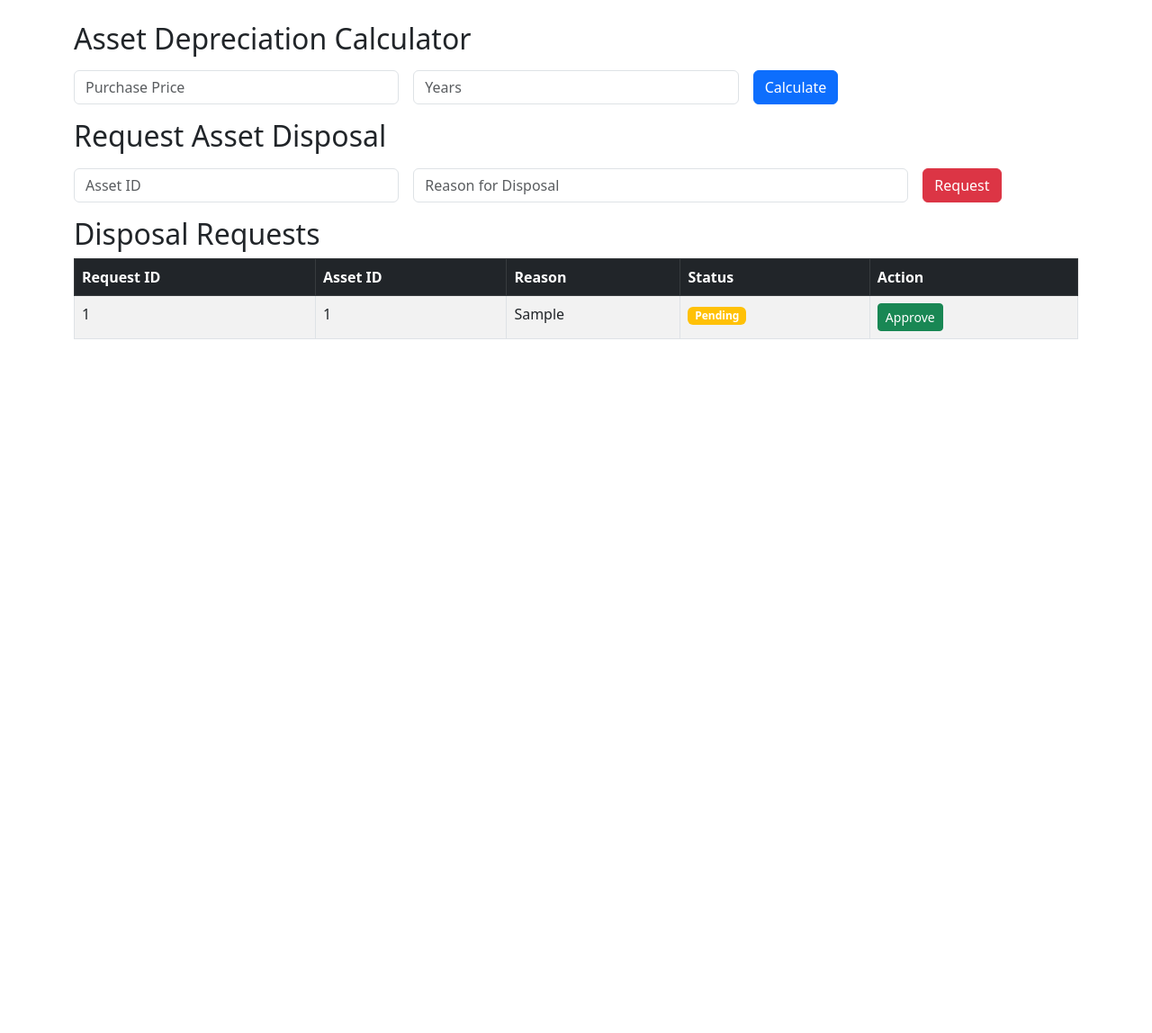
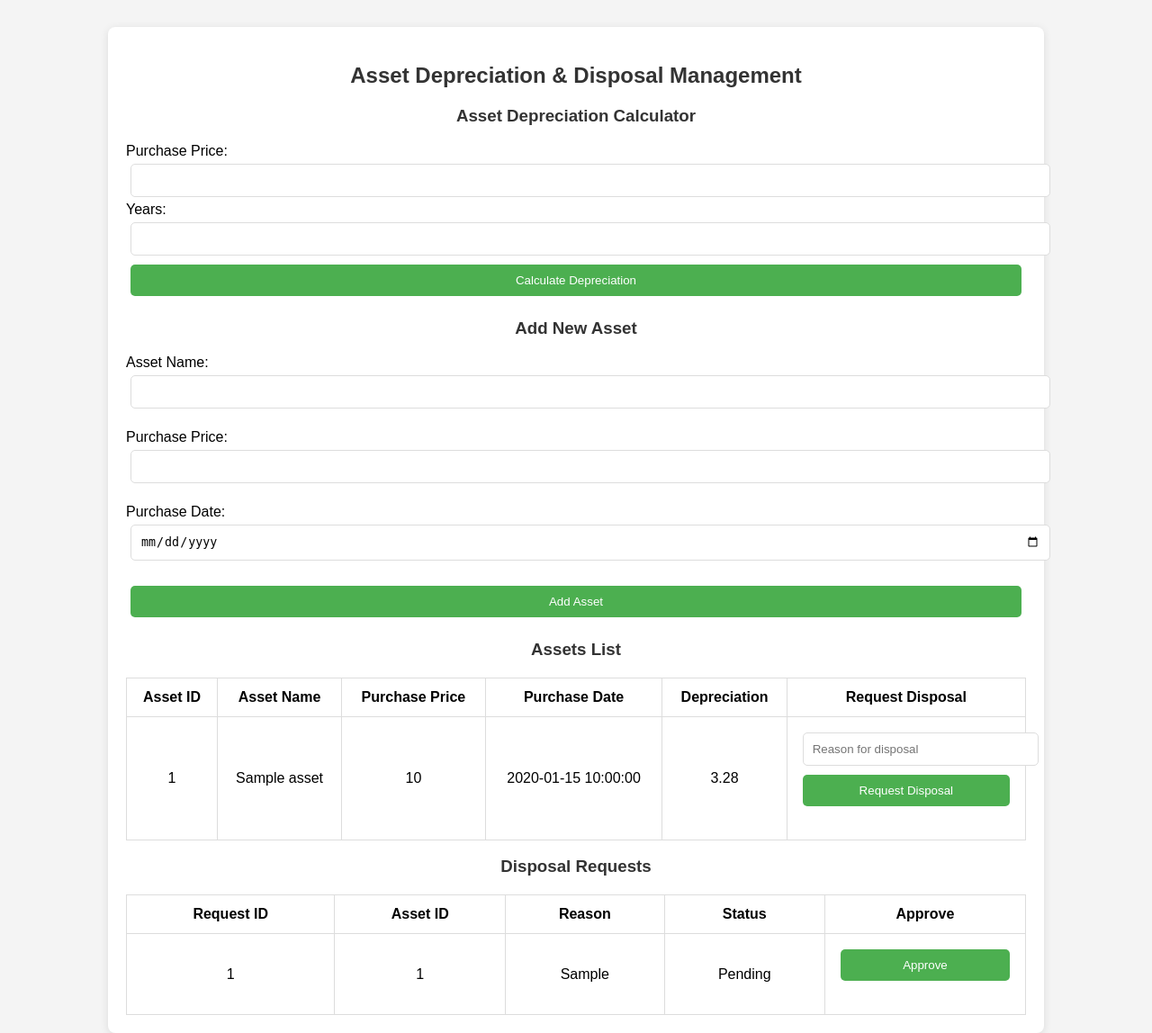
Before and after one commit to janella-may-pangilinan/hardwaremanagement, a PHP site: page /disposal.php in a window 1280 px wide. Shown: the whole page at 90% size. Before the commit the page ends 377 px from the top, so only its background shows below. Run offline with PHP 8.4, Linux system fonts and the light colour scheme; tables that the repository leaves empty or names only in its code hold one stand-in row (values such as "Sample post").

Commit message:
disposal by nick

```diff
--- a/db.php
+++ b/db.php
@@ -1,12 +1,17 @@
 <?php
-$host = "localhost";
-$user = "root";  // Change if necessary
-$pass = "";      // Change if necessary
-$dbname = "hardware";
 
-$conn = new mysqli($host, $user, $pass, $dbname);
+$servername = "localhost"; // Palitan kung ibang server gamit mo
+$username = "u729491923_hardware"; // Default sa XAMPP
+$password = "Hardware@0527"; // Default sa XAMPP (walang password)
+$database = "u729491923_hardware"; // Siguraduhin na ito ang tamang database name
 
-if ($conn->connect_error) {
-    die("Connection failed: " . $conn->connect_error);
+
+// Create connection
+$conn = mysqli_connect($servername, $username, $password, $database);
+
+// Check connection
+if (!$conn) {
+    die("Connection failed: " . mysqli_connect_error());
 }
+
 ?>
--- a/disposal.php
+++ b/disposal.php
@@ -3,26 +3,72 @@ include 'db.php';
 
 // Asset Depreciation Tracking
 function calculateDepreciation($purchase_price, $years) {
-    $depreciation_rate = 0.2; // 20% per year
-    return $purchase_price * pow((1 - $depreciation_rate), $years);
+    $depreciation_rate = 0.2; // Example: 20% per year
+    $current_value = $purchase_price * pow((1 - $depreciation_rate), $years);
+    return round($current_value, 2);
 }
 
-// Handle Disposal Request
-if ($_SERVER["REQUEST_METHOD"] == "POST") {
-    if (isset($_POST['request_disposal'])) {
-        $asset_id = $conn->real_escape_string($_POST['asset_id']);
-        $reason = $conn->real_escape_string($_POST['reason']);
-        $sql = "INSERT INTO disposal_requests (asset_id, reason, status) VALUES ('$asset_id', '$reason', 'Pending')";
-        $conn->query($sql);
-    } elseif (isset($_POST['approve_disposal'])) {
-        $request_id = intval($_POST['request_id']);
-        $sql = "UPDATE disposal_requests SET status='Approved' WHERE id='$request_id'";
-        $conn->query($sql);
+// Add Asset Function
+if ($_SERVER["REQUEST_METHOD"] == "POST" && isset($_POST['add_asset'])) {
+    $asset_name = $_POST['asset_name'];
+    $purchase_price = $_POST['purchase_price'];
+    $purchase_date = $_POST['purchase_date'];
+
+    // Sanitize inputs
+    $asset_name = $conn->real_escape_string($asset_name);
+    $purchase_price = $conn->real_escape_string($purchase_price);
+    $purchase_date = $conn->real_escape_string($purchase_date);
+
+    // Insert asset into the database
+    $sql = "INSERT INTO assets (asset_name, purchase_price, purchase_date) VALUES ('$asset_name', '$purchase_price', '$purchase_date')";
+    if ($conn->query($sql) === TRUE) {
+        $success_message = "Asset added successfully.";
+    } else {
+        $error_message = "Error: " . $conn->error;
     }
 }
 
-// Fetch Disposal Records
-$result = $conn->query("SELECT * FROM disposal_requests");
+// Disposal Request
+if ($_SERVER["REQUEST_METHOD"] == "POST" && isset($_POST['request_disposal'])) {
+    $asset_id = $_POST['asset_id'];
+    $reason = $_POST['reason'];
+
+    // Sanitize inputs
+    $asset_id = $conn->real_escape_string($asset_id);
+    $reason = $conn->real_escape_string($reason);
+
+    // Insert disposal request
+    $sql = "INSERT INTO disposal_requests (asset_id, reason, status) VALUES ('$asset_id', '$reason', 'Pending')";
+    if ($conn->query($sql) === TRUE) {
+        $success_message = "Disposal request submitted successfully.";
+    } else {
+        $error_message = "Error: " . $conn->error;
+    }
+}
+
+// Approve Disposal
+if ($_SERVER["REQUEST_METHOD"] == "POST" && isset($_POST['approve_disposal'])) {
+    $request_id = $_POST['request_id'];
+
+    // Sanitize input
+    $request_id = $conn->real_escape_string($request_id);
+
+    // Update disposal request status to 'Approved'
+    $sql = "UPDATE disposal_requests SET status='Approved' WHERE id='$request_id'";
+    if ($conn->query($sql) === TRUE) {
+        $success_message = "Disposal request approved.";
+    } else {
+        $error_message = "Error: " . $conn->error;
+    }
+}
+
+// Fetch Assets for Depreciation and Disposal
+$sql_assets = "SELECT * FROM assets";
+$result_assets = $conn->query($sql_assets);
+
+// Fetch Disposal Requests
+$sql_disposals = "SELECT * FROM disposal_requests";
+$result_disposals = $conn->query($sql_disposals);
 ?>
 
 <!DOCTYPE html>
@@ -30,79 +76,185 @@ $result = $conn->query("SELECT * FROM disposal_requests");
 <head>
     <meta charset="UTF-8">
     <meta name="viewport" content="width=device-width, initial-scale=1.0">
-    <title>Asset Management System</title>
-    <link rel="stylesheet" href="https://cdn.jsdelivr.net/npm/bootstrap@5.3.0/dist/css/bootstrap.min.css">
+    <title>Hardware Management System</title>
+    <style>
+        body {
+            font-family: Arial, sans-serif;
+            background-color: #f4f4f4;
+            margin: 0;
+            padding: 0;
+            display: flex;
+            flex-direction: column;
+            align-items: center;
+            justify-content: flex-start;
+            height: 100vh;
+            padding-top: 30px;
+        }
+
+        h2, h3 {
+            text-align: center;
+            color: #333;
+        }
+
+        .container {
+            width: 80%;
+            max-width: 1000px;
+            padding: 20px;
+            background-color: white;
+            border-radius: 8px;
+            box-shadow: 0 2px 10px rgba(0, 0, 0, 0.1);
+            margin-bottom: 30px;
+        }
+
+        form {
+            display: flex;
+            flex-direction: column;
+            margin-bottom: 20px;
+        }
+
+        input, button {
+            padding: 10px;
+            margin: 5px;
+            border-radius: 5px;
+            border: 1px solid #ddd;
+        }
+
+        input[type="number"], input[type="text"], input[type="date"] {
+            width: 100%;
+        }
+
+        button {
+            background-color: #4CAF50;
+            color: white;
+            border: none;
+            cursor: pointer;
+        }
+
+        button:hover {
+            background-color: #45a049;
+        }
+
+        table {
+            width: 100%;
+            border-collapse: collapse;
+            margin-top: 20px;
+        }
+
+        table, th, td {
+            border: 1px solid #ddd;
+        }
+
+        th, td {
+            padding: 12px;
+            text-align: center;
+        }
+
+        .alert {
+            padding: 10px;
+            margin: 15px 0;
+            border-radius: 5px;
+        }
+
+        .alert.success {
+            background-color: #4CAF50;
+            color: white;
+        }
+
+        .alert.error {
+            background-color: #f44336;
+            color: white;
+        }
+    </style>
 </head>
-<body class="container mt-4">
-    <h2 class="mb-3">Asset Depreciation Calculator</h2>
-    <form method="post" class="mb-3">
-        <div class="row g-3">
-            <div class="col-md-4">
-                <input type="number" name="purchase_price" class="form-control" placeholder="Purchase Price" required>
-            </div>
-            <div class="col-md-4">
-                <input type="number" name="years" class="form-control" placeholder="Years" required>
-            </div>
-            <div class="col-md-4">
-                <button type="submit" name="calculate" class="btn btn-primary">Calculate</button>
-            </div>
-        </div>
+<body>
+
+    <div class="container">
+        <h2>Asset Depreciation & Disposal Management</h2>
+
+        <!-- Display Success/Failure Messages -->
+        <?php if (isset($success_message)) { ?>
+            <div class="alert success"><?php echo $success_message; ?></div>
+        <?php } ?>
+        <?php if (isset($error_message)) { ?>
+            <div class="alert error"><?php echo $error_message; ?></div>
+        <?php } ?>
+
+        <!-- Asset Depreciation Calculator -->
+        <div>
+            <h3>Asset Depreciation Calculator</h3>
+            <form method="post">
+                Purchase Price: <input type="number" name="purchase_price" required>
+                Years: <input type="number" name="years" required>
+                <button type="submit" name="calculate">Calculate Depreciation</button>
             </form>
             <?php
             if (isset($_POST['calculate'])) {
-        echo "<div class='alert alert-info'>Current Value: $" . number_format(calculateDepreciation($_POST['purchase_price'], $_POST['years']), 2) . "</div>";
+                $purchase_price = $_POST['purchase_price'];
+                $years = $_POST['years'];
+                echo "<p><strong>Current Value: </strong>" . calculateDepreciation($purchase_price, $years) . "</p>";
             }
             ?>
+        </div>
 
-    <h2 class="mb-3">Request Asset Disposal</h2>
-    <form method="post" class="mb-3">
-        <div class="row g-3">
-            <div class="col-md-4">
-                <input type="text" name="asset_id" class="form-control" placeholder="Asset ID" required>
+        <!-- Add New Asset Form -->
+        <div>
+            <h3>Add New Asset</h3>
+            <form method="post">
+                Asset Name: <input type="text" name="asset_name" required><br>
+                Purchase Price: <input type="number" name="purchase_price" required><br>
+                Purchase Date: <input type="date" name="purchase_date" required><br>
+                <button type="submit" name="add_asset">Add Asset</button>
+            </form>
         </div>
-            <div class="col-md-6">
-                <input type="text" name="reason" class="form-control" placeholder="Reason for Disposal" required>
-            </div>
-            <div class="col-md-2">
-                <button type="submit" name="request_disposal" class="btn btn-danger">Request</button>
-            </div>
-        </div>
-    </form>
 
-    <h2>Disposal Requests</h2>
-    <table class="table table-bordered table-striped">
-        <thead class="table-dark">
-            <tr>
-                <th>Request ID</th>
-                <th>Asset ID</th>
-                <th>Reason</th>
-                <th>Status</th>
-                <th>Action</th>
-            </tr>
-        </thead>
-        <tbody>
-            <?php while ($row = $result->fetch_assoc()) { ?>
+        <!-- Assets List -->
+        <div>
+            <h3>Assets List</h3>
+            <table>
+                <tr><th>Asset ID</th><th>Asset Name</th><th>Purchase Price</th><th>Purchase Date</th><th>Depreciation</th><th>Request Disposal</th></tr>
+                <?php while ($row = $result_assets->fetch_assoc()) { ?>
                     <tr>
                         <td><?php echo $row['id']; ?></td>
-                    <td><?php echo htmlspecialchars($row['asset_id']); ?></td>
-                    <td><?php echo htmlspecialchars($row['reason']); ?></td>
-                    <td><span class="badge bg-<?php echo ($row['status'] == 'Pending') ? 'warning' : 'success'; ?>"> <?php echo $row['status']; ?></span></td>
+                        <td><?php echo $row['asset_name']; ?></td>
+                        <td><?php echo $row['purchase_price']; ?></td>
+                        <td><?php echo $row['purchase_date']; ?></td>
+                        <td><?php echo calculateDepreciation($row['purchase_price'], (date('Y') - date('Y', strtotime($row['purchase_date'])))); ?></td>
+                        <td>
+                            <form method="post">
+                                <input type="hidden" name="asset_id" value="<?php echo $row['id']; ?>">
+                                <input type="text" name="reason" placeholder="Reason for disposal" required>
+                                <button type="submit" name="request_disposal">Request Disposal</button>
+                            </form>
+                        </td>
+                    </tr>
+                <?php } ?>
+            </table>
+        </div>
+
+        <!-- Disposal Requests -->
+        <div>
+            <h3>Disposal Requests</h3>
+            <table>
+                <tr><th>Request ID</th><th>Asset ID</th><th>Reason</th><th>Status</th><th>Approve</th></tr>
+                <?php while ($row = $result_disposals->fetch_assoc()) { ?>
+                    <tr>
+                        <td><?php echo $row['id']; ?></td>
+                        <td><?php echo $row['asset_id']; ?></td>
+                        <td><?php echo $row['reason']; ?></td>
+                        <td><?php echo $row['status']; ?></td>
                         <td>
                             <?php if ($row['status'] == 'Pending') { ?>
                                 <form method="post">
                                     <input type="hidden" name="request_id" value="<?php echo $row['id']; ?>">
-                                <button type="submit" name="approve_disposal" class="btn btn-success btn-sm">Approve</button>
+                                    <button type="submit" name="approve_disposal">Approve</button>
                                 </form>
-                        <?php } else { ?>
-                            <button class="btn btn-secondary btn-sm" disabled>Approved</button>
                             <?php } ?>
                         </td>
                     </tr>
                 <?php } ?>
-        </tbody>
             </table>
-
-    <script src="https://cdn.jsdelivr.net/npm/bootstrap@5.3.0/dist/js/bootstrap.bundle.min.js"></script>
+        </div>
+    </div>
 </body>
 </html>
 
```
Lines whose indentation alone changed are shown as unchanged.
